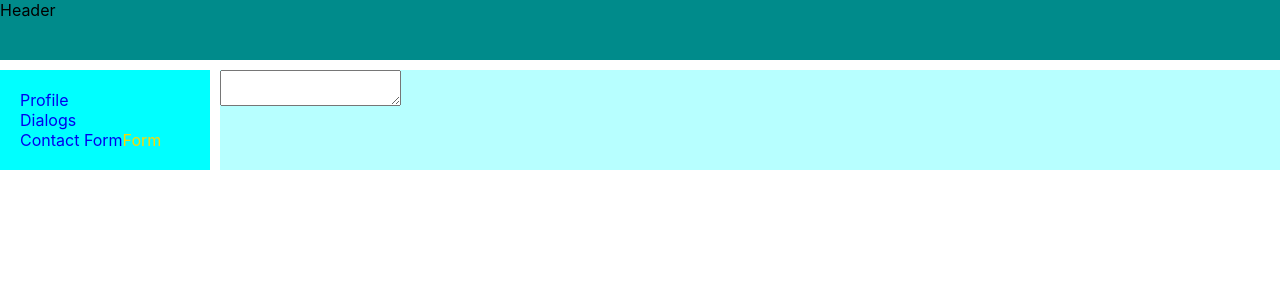
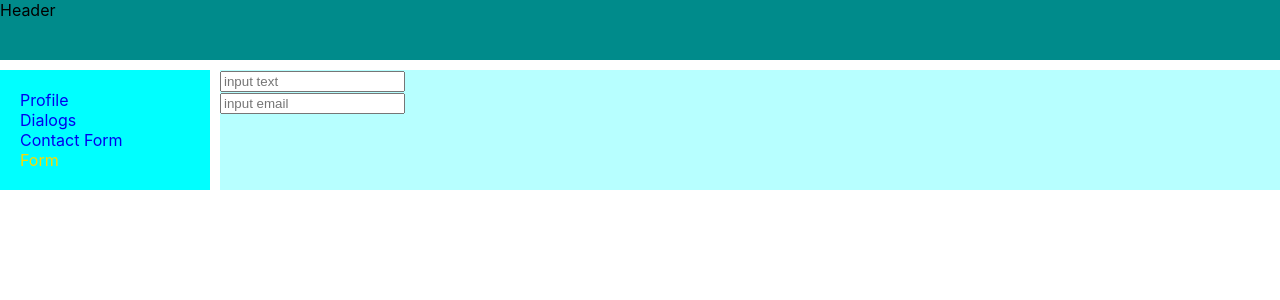
Before and after one commit to kurtykurtykurty/react-way-of-samurai, a React (Create React App) app: page /myform in a window 1280 px wide. Shown: the top 300 px of the page. Built offline with nearby package versions, Linux system fonts and the light colour scheme.

Commit message:
added my form with validation

```diff
--- a/src/components/Form/index.js
+++ b/src/components/Form/index.js
@@ -1,41 +1,89 @@
 import React from "react";
 
-const InputName = (props) => {
+const Input = (props) => {
   return (
-    <textarea
-      onClick={() => {
-        props.onClick("inputName");
-      }}
-    ></textarea>
+    <div>
+      <input
+        type={props.type}
+        placeholder={props.placeholder}
+        onClick={() => {
+          props.onClick(props.id);
+        }}
+        onBlur={() => props.onBlur(props.id)}
+        onChange={(e) => props.onChange(e, props.id)}
+      ></input>
+      <div>{props.showEmptyEr ? "пустое поле" : ""}</div>
+    </div>
+    //! TODO change style
   );
 };
 
 class Form extends React.Component {
-  constructor(props) {
-    super(props);
-    this.state = {
-      inputName: "false",
-    };
-  }
-  //   state = { inputName: "value" };
+  state = {
+    inputName: {
+      isTouched: false,
+      error: true,
+      isEmpty: true,
+      showEmptyEr: false,
+      isBlur: false,
+      value: null,
+    },
+    inputMail: {
+      isTouched: false,
+      error: true,
+      isEmpty: true,
+      showEmptyEr: false,
+      isBlur: false,
+      value: null,
+    },
+  };
 
-  handleClick(id) {
-    // const newState = { ...this.state };
-    // newState[id] = "true";
-    console.log("this.state ", this.state);
-    // this.setState({ inputName: "true" });
-    console.log("handleClick", id);
-  }
+  handleClick = (id) => {
+    const newState = { ...this.state };
+    newState[id].isTouched = true;
+    this.setState({ ...newState });
+  };
+
+  handleFocus = (id) => {
+    const value = this.state[id].value;
+    const newState = { ...this.state };
+    newState[id].showEmptyEr = false;
+    this.setState({ ...newState });
+    if (value === "" || value === null) {
+      newState[id].showEmptyEr = true;
+      this.setState({ ...newState });
+    }
+  };
+
+  handleInput = (e, id) => {
+    const value = e.target.value;
+    const newState = { ...this.state };
+    newState[id].showEmptyEr = false;
+    newState[id].value = value;
+    this.setState({ ...newState });
+  };
 
   render() {
-    // const id = "inputName";
-    // const newState = { ...this.state };
-    // newState[id] = "true";
-    // console.log(newState);
-
     return (
       <div>
-        <InputName onClick={this.handleClick} />
+        <Input
+          type="text"
+          placeholder="input text"
+          onClick={this.handleClick}
+          id="inputName"
+          showEmptyEr={this.state.inputName.showEmptyEr}
+          onBlur={this.handleFocus}
+          onChange={this.handleInput}
+        />
+        <Input
+          type="email"
+          placeholder="input email"
+          onClick={this.handleClick}
+          id="inputMail"
+          showEmptyEr={this.state.inputMail.showEmptyEr}
+          onBlur={this.handleFocus}
+          onChange={this.handleInput}
+        />
       </div>
     );
   }
--- a/src/components/Navbar/index.js
+++ b/src/components/Navbar/index.js
@@ -19,6 +19,8 @@ const Navbar = () => {
         <NavLink to="/form" activeClassName={style.active}>
           Contact Form
         </NavLink>
+      </div>
+      <div>
         <NavLink to="/myform" activeClassName={style.active}>
           Form
         </NavLink>
```
